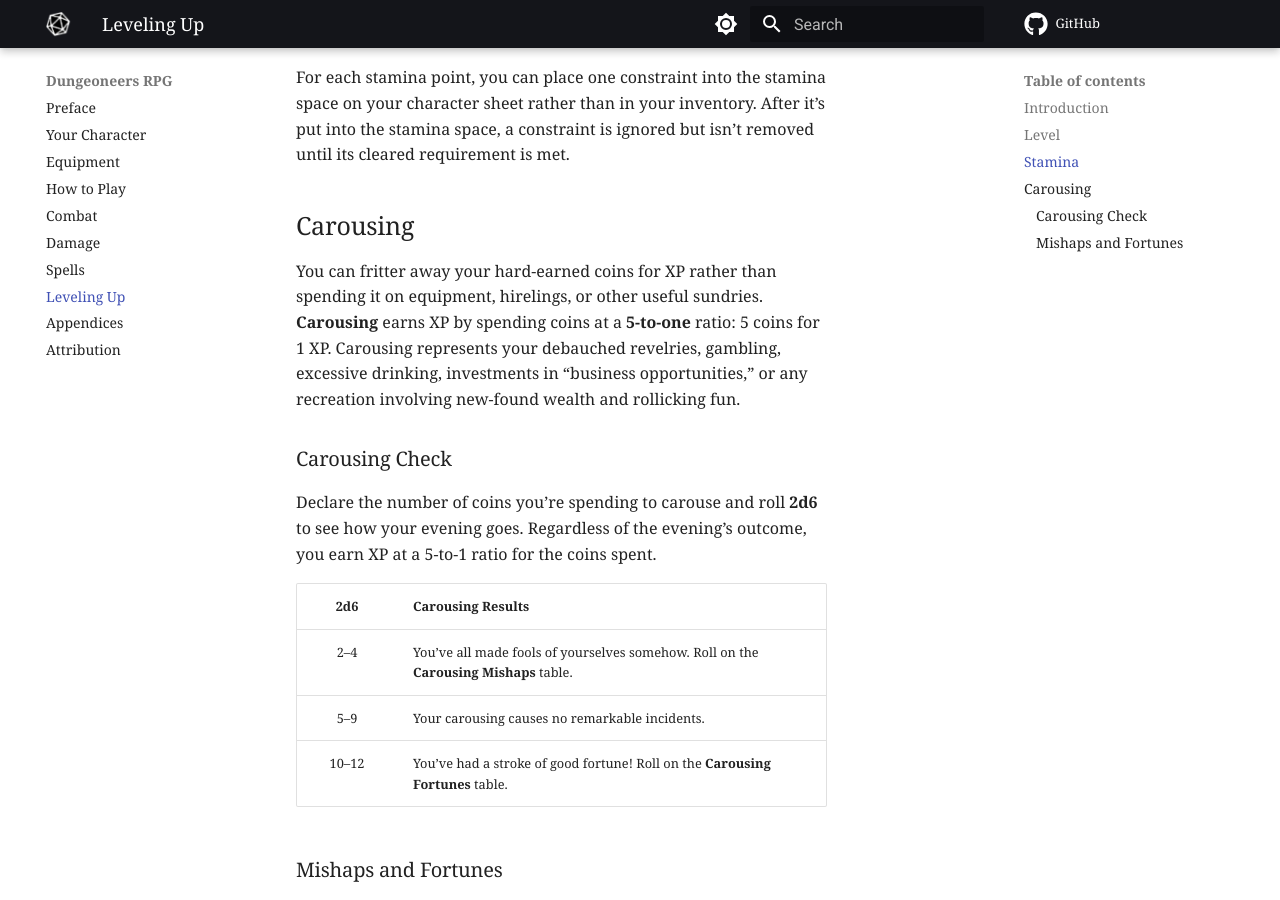
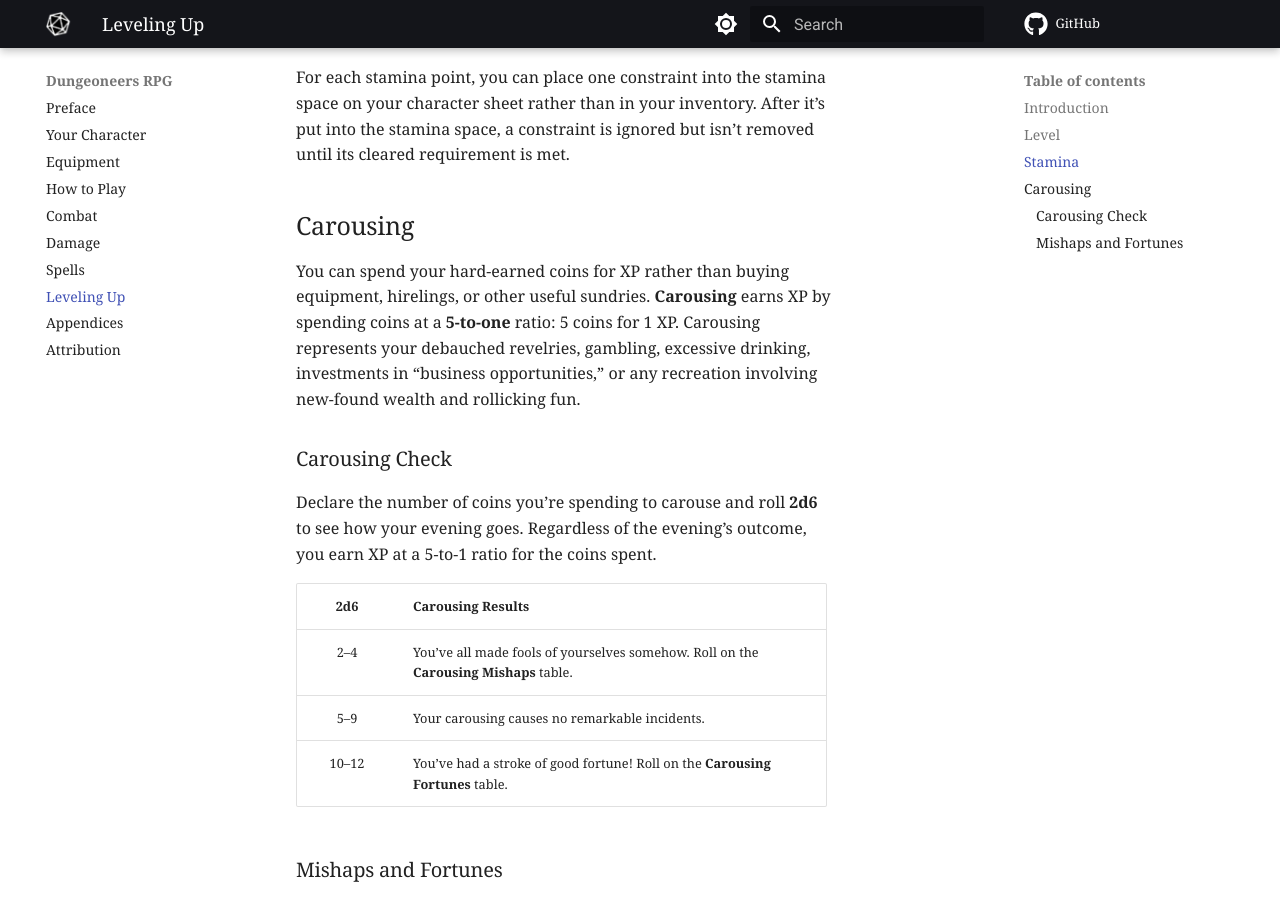
Before and after one commit to joemoose/dungeoneers.d20, an MkDocs documentation site: the page built from docs/advancement.md, in a window 1280 px wide and 900 px high, scrolled down 1294 px. Built offline with MkDocs 1.6.1 and Material for MkDocs 9.7.7, drawn with Linux system fonts in a browser that asks for light colours; comment, search, counter and statistics services are not loaded.

Commit message:
Update advancement.md

```diff
--- a/docs/advancement.md
+++ b/docs/advancement.md
@@ -35,7 +35,7 @@ For each stamina point, you can place one constraint into the stamina space on y
 
 ## Carousing
 
-You can fritter away your hard-earned coins for XP rather than spending it on equipment, hirelings, or other useful sundries. **Carousing** earns XP by spending coins at a **5-to-one** ratio: 5 coins for 1 XP. Carousing represents your debauched revelries, gambling, excessive drinking, investments in “business opportunities,” or any recreation involving new-found wealth and rollicking fun.
+You can spend your hard-earned coins for XP rather than buying equipment, hirelings, or other useful sundries. **Carousing** earns XP by spending coins at a **5-to-one** ratio: 5 coins for 1 XP. Carousing represents your debauched revelries, gambling, excessive drinking, investments in “business opportunities,” or any recreation involving new-found wealth and rollicking fun.
 
 ### Carousing Check
 
```
